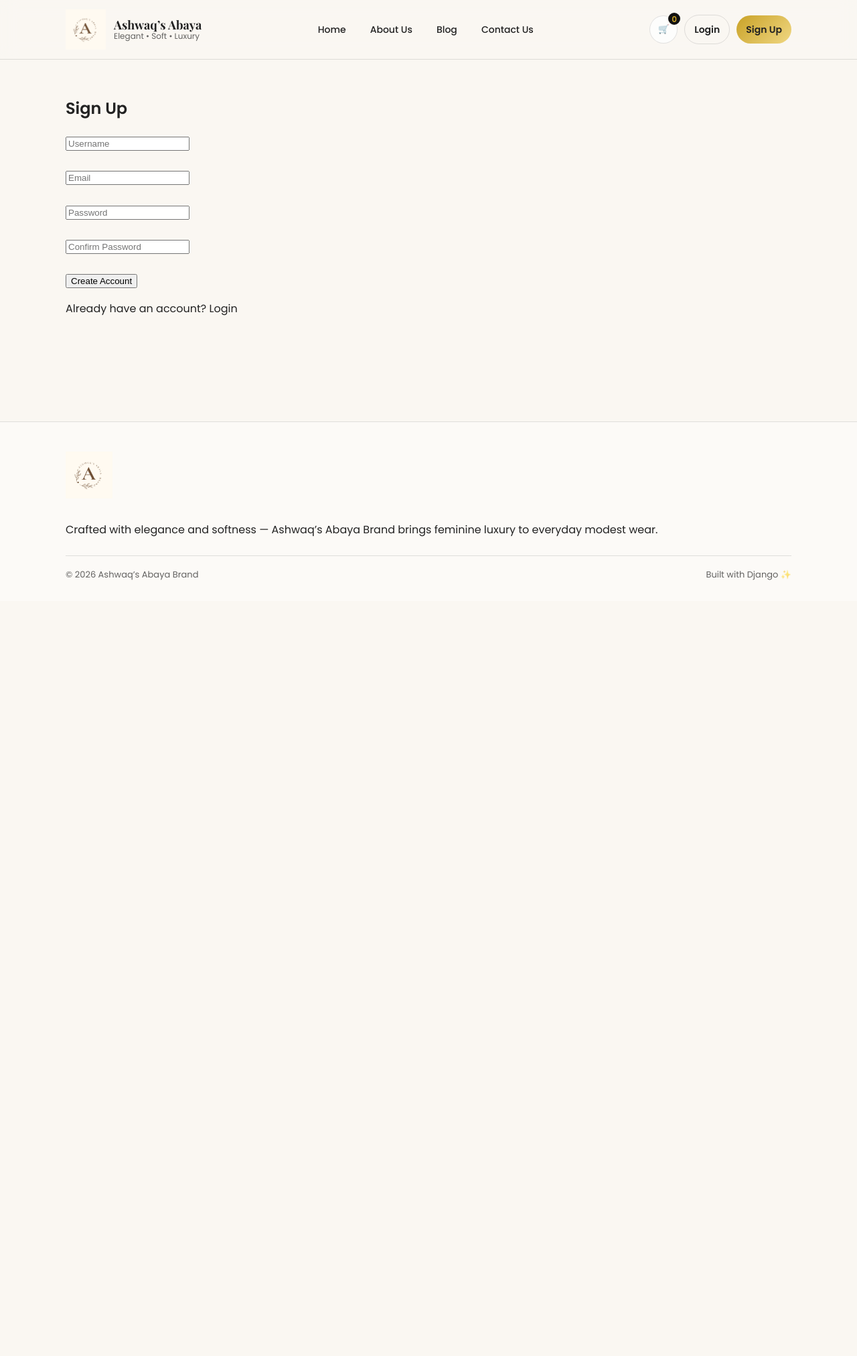
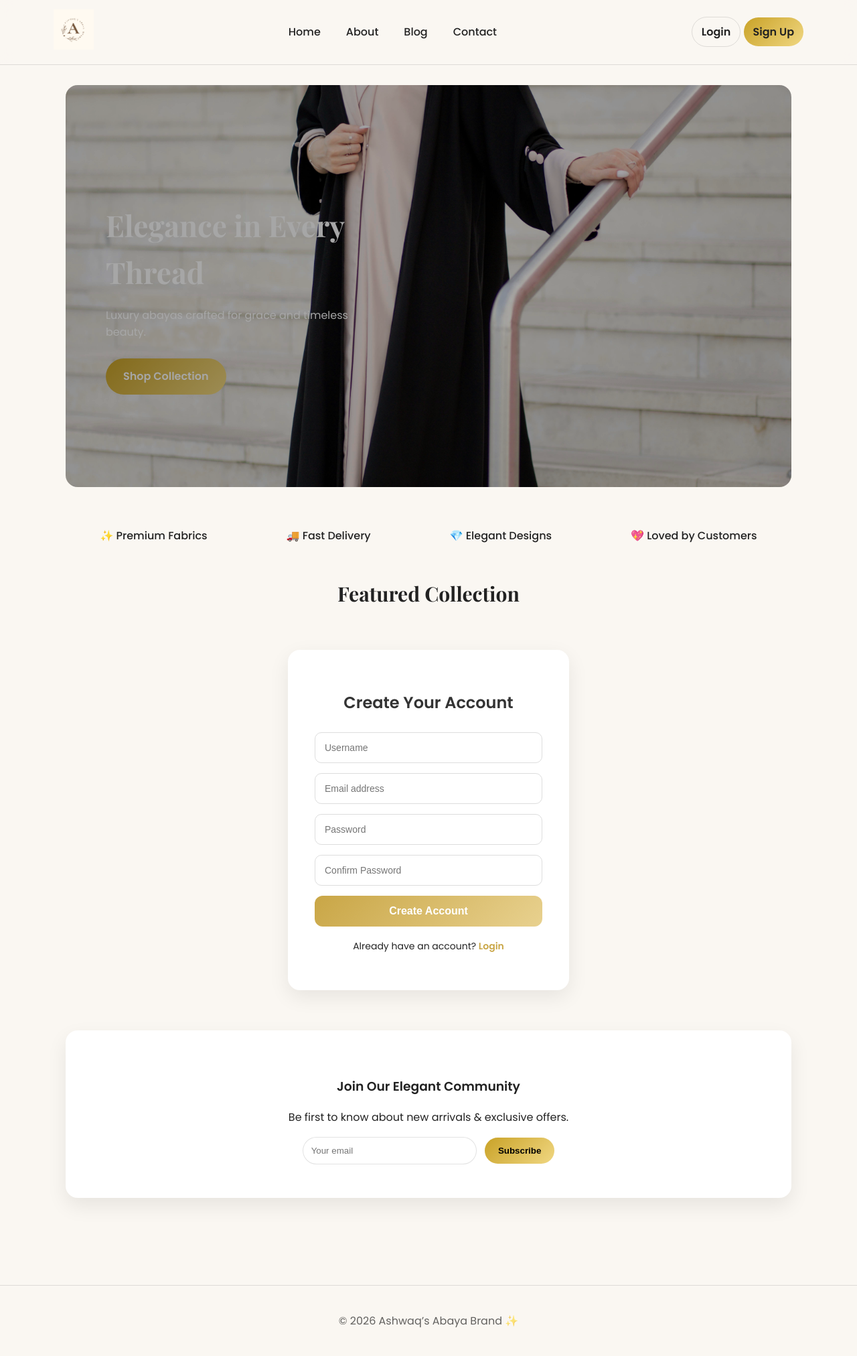
Before and after one commit to Azhwake/Abaya-for-deployment-, a Django app: page /accounts/signup/ in a window 1280 px wide. Shown: the whole page at 67% size. Before the commit the page ends 866 px from the top, so only its background shows below. Run offline with Django 5.2, Linux system fonts and the light colour scheme.

Commit message:
clean commit

```diff
--- a/templates/accounts/signup.html
+++ b/templates/accounts/signup.html
@@ -1,23 +1,102 @@
 {% extends "base.html" %}
 {% block content %}
 
-<h2>Sign Up</h2>
+<style>
+  .signup-container {
+    max-width: 420px;
+    margin: 60px auto;
+    padding: 40px;
+    background: #ffffff;
+    border-radius: 18px;
+    box-shadow: 0 10px 30px rgba(0, 0, 0, 0.08);
+    text-align: center;
+  }
+
+  .signup-container h2 {
+    margin-bottom: 25px;
+    font-weight: 600;
+    color: #333;
+  }
+
+  .signup-container input {
+    width: 100%;
+    padding: 14px;
+    margin-bottom: 15px;
+    border-radius: 10px;
+    border: 1px solid #ddd;
+    font-size: 14px;
+    transition: 0.3s;
+  }
+
+  .signup-container input:focus {
+    border-color: #c9a646;
+    outline: none;
+    box-shadow: 0 0 6px rgba(201, 166, 70, 0.3);
+  }
+
+  .signup-container button {
+    width: 100%;
+    padding: 14px;
+    border: none;
+    border-radius: 12px;
+    background: linear-gradient(135deg, #c9a646, #e8d18f);
+    color: white;
+    font-size: 16px;
+    font-weight: 600;
+    cursor: pointer;
+    transition: 0.3s;
+  }
+
+  .signup-container button:hover {
+    transform: translateY(-2px);
+    box-shadow: 0 6px 18px rgba(0, 0, 0, 0.15);
+  }
+
+  .signup-container p {
+    margin-top: 18px;
+    font-size: 14px;
+  }
+
+  .signup-container a {
+    color: #c9a646;
+    font-weight: 600;
+    text-decoration: none;
+  }
+
+  .signup-container a:hover {
+    text-decoration: underline;
+  }
+
+  .error-message {
+    color: #e74c3c;
+    margin-bottom: 15px;
+  }
+</style>
+
+<div class="signup-container">
+
+  <h2>Create Your Account</h2>
 
   {% if messages %}
   {% for message in messages %}
-    <p style="color:red;">{{ message }}</p>
+  <p class="error-message">{{ message }}</p>
   {% endfor %}
   {% endif %}
 
   <form method="POST">
     {% csrf_token %}
-  <input type="text" name="username" placeholder="Username" required><br><br>
-  <input type="email" name="email" placeholder="Email" required><br><br>
-  <input type="password" name="password1" placeholder="Password" required><br><br>
-  <input type="password" name="password2" placeholder="Confirm Password" required><br><br>
+    <input type="text" name="username" placeholder="Username" required>
+    <input type="email" name="email" placeholder="Email address" required>
+    <input type="password" name="password1" placeholder="Password" required>
+    <input type="password" name="password2" placeholder="Confirm Password" required>
     <button type="submit">Create Account</button>
   </form>
 
-<p>Already have an account? <a href="{% url 'login' %}">Login</a></p>
+  <p>
+    Already have an account?
+    <a href="{% url 'login' %}">Login</a>
+  </p>
+
+</div>
 
 {% endblock %}
--- a/templates/base.html
+++ b/templates/base.html
@@ -25,7 +25,6 @@
       --border: rgba(17, 17, 17, 0.12);
       --shadow: 0 12px 30px rgba(0, 0, 0, 0.08);
       --radius: 18px;
-      --radius-sm: 12px;
       --container: 1120px;
     }
 
@@ -35,7 +34,7 @@
 
     body {
       margin: 0;
-      font-family: "Poppins", system-ui, sans-serif;
+      font-family: "Poppins", sans-serif;
       background: var(--bg);
       color: var(--text);
       line-height: 1.6;
@@ -47,9 +46,8 @@
     }
 
     .container {
-      width: 100%;
       max-width: var(--container);
-      margin: 0 auto;
+      margin: auto;
       padding: 0 18px;
     }
 
@@ -58,7 +56,7 @@
       position: sticky;
       top: 0;
       z-index: 50;
-      background: rgba(250, 247, 242, 0.85);
+      background: rgba(250, 247, 242, 0.9);
       backdrop-filter: blur(12px);
       border-bottom: 1px solid var(--border);
     }
@@ -67,27 +65,11 @@
       display: flex;
       align-items: center;
       justify-content: space-between;
-      gap: 16px;
       padding: 14px 0;
     }
 
-    .brand {
-      display: flex;
-      align-items: center;
-      gap: 12px;
-    }
-
-    /* ✅ LOGO SIZE */
     .brand img {
       height: 60px;
-      width: auto;
-      display: block;
-    }
-
-    .brand-title {
-      display: flex;
-      flex-direction: column;
-      line-height: 1.1;
     }
 
     .brand-title strong {
@@ -95,45 +77,27 @@
       font-size: 18px;
     }
 
-    .brand-title small {
-      font-size: 12px;
-      color: var(--muted);
-    }
-
     nav.nav-links {
       display: flex;
-      gap: 12px;
-      flex: 1;
-      justify-content: center;
+      gap: 14px;
     }
 
     .nav-link {
-      padding: 9px 12px;
+      padding: 8px 12px;
       border-radius: 999px;
-      font-size: 14px;
       font-weight: 500;
-      transition: 0.2s ease;
     }
 
     .nav-link:hover {
       border: 1px solid var(--border);
-      background: rgba(255, 255, 255, 0.75);
-    }
-
-    .nav-right {
-      display: flex;
-      align-items: center;
-      gap: 10px;
+      background: white;
     }
 
     .btn {
       padding: 10px 14px;
       border-radius: 999px;
-      font-size: 14px;
+      border: 1px solid var(--border);
       font-weight: 600;
-      border: 1px solid var(--border);
-      background: transparent;
-      cursor: pointer;
     }
 
     .btn-gold {
@@ -141,130 +105,180 @@
       border: none;
     }
 
-    .mini-cart {
-      position: relative;
+    main.page {
+      padding: 30px 0 70px;
     }
 
-    .cart-btn {
-      width: 42px;
-      height: 42px;
+    /* HERO */
+    .hero {
+      height: 75vh;
+      border-radius: var(--radius);
+      background: url("{% static 'media/abaya-hero.jpg' %}") center/cover no-repeat;
+      display: flex;
+      align-items: center;
+      padding: 60px;
+      color: white;
+      position: relative;
+      margin-bottom: 60px;
+    }
+
+    .hero::after {
+      content: "";
+      position: absolute;
+      inset: 0;
+      background: rgba(0, 0, 0, 0.35);
+      border-radius: var(--radius);
+    }
+
+    .hero-text {
+      position: relative;
+      max-width: 420px;
+    }
+
+    .hero-text h1 {
+      font-family: "Playfair Display", serif;
+      font-size: 44px;
+      margin-bottom: 16px;
+    }
+
+    .hero-btn {
+      background: linear-gradient(135deg, #C9A227, #F0D782);
+      padding: 14px 26px;
+      border-radius: 999px;
+      font-weight: 600;
+      display: inline-block;
+      margin-top: 10px;
+    }
+
+    /* SECTION TITLE */
+    .section-title {
+      text-align: center;
+      font-family: "Playfair Display", serif;
+      font-size: 30px;
+      margin: 50px 0 20px;
+    }
+
+    /* FEATURES */
+    .features {
+      display: flex;
+      justify-content: space-around;
+      margin: 40px 0;
+      font-weight: 500;
+      text-align: center;
+      flex-wrap: wrap;
+      gap: 15px;
+    }
+
+    /* NEWSLETTER */
+    .newsletter {
+      text-align: center;
+      padding: 50px;
+      background: white;
+      border-radius: var(--radius);
+      box-shadow: var(--shadow);
+      margin-top: 60px;
+    }
+
+    .newsletter input {
+      padding: 12px;
+      width: 260px;
       border-radius: 999px;
       border: 1px solid var(--border);
-      background: rgba(255, 255, 255, 0.75);
+      margin-right: 8px;
+    }
+
+    .newsletter button {
+      padding: 12px 20px;
+      border-radius: 999px;
+      border: none;
+      background: linear-gradient(135deg, #C9A227, #F0D782);
+      font-weight: 600;
       cursor: pointer;
     }
 
-    .cart-count {
-      position: absolute;
-      top: -6px;
-      right: -6px;
-      background: var(--primary);
-      color: var(--accent);
-      font-weight: 700;
-      font-size: 12px;
-      width: 22px;
-      height: 22px;
-      border-radius: 999px;
-      display: grid;
-      place-items: center;
-      border: 2px solid var(--bg);
+    /* PRODUCT HOVER */
+    .product-card {
+      transition: 0.3s ease;
     }
 
-    main.page {
-      min-height: calc(100vh - 260px);
-      padding: 34px 0 70px;
+    .product-card:hover {
+      transform: translateY(-6px);
+      box-shadow: 0 20px 40px rgba(0, 0, 0, 0.12);
     }
 
-    /* FOOTER */
     footer.footer {
       border-top: 1px solid var(--border);
-      background: rgba(255, 255, 255, 0.35);
-      padding: 44px 0 28px;
-    }
-
-    .footer-brand img {
-      height: 70px;
-      margin-bottom: 10px;
-    }
-
-    .footer-bottom {
-      margin-top: 26px;
-      padding-top: 18px;
-      border-top: 1px solid var(--border);
-      display: flex;
-      justify-content: space-between;
-      flex-wrap: wrap;
+      padding: 40px 0;
+      margin-top: 60px;
+      text-align: center;
       color: var(--muted);
-      font-size: 13px;
     }
   </style>
-
-  {% block extra_css %}{% endblock %}
 </head>
 
 <body>
 
-  <!-- NAVBAR -->
   <header class="navbar">
-    <div class="container">
-      <div class="nav-inner">
+    <div class="container nav-inner">
 
-        <!-- ✅ LOGO INSERTED -->
       <a class="brand" href="{% url 'product_list' %}">
-          <img src="{% static 'media/Ashwaq-logo.png' %}" alt="Ashwaq Logo">
-          <div class="brand-title">
-            <strong>Ashwaq’s Abaya</strong>
-            <small>Elegant • Soft • Luxury</small>
-          </div>
+        <img src="{% static 'media/Ashwaq-logo.png' %}" alt="logo">
       </a>
 
       <nav class="nav-links">
         <a class="nav-link" href="{% url 'product_list' %}">Home</a>
-          <a class="nav-link" href="{% url 'about' %}">About Us</a>
-          <!-- <a class="nav-link" href="{% url 'blog_list' %}">News</a> -->
+        <a class="nav-link" href="{% url 'about' %}">About</a>
         <a class="nav-link" href="{% url 'blog_list' %}">Blog</a>
-          <a class="nav-link" href="{% url 'contact' %}">Contact Us</a>
+        <a class="nav-link" href="{% url 'contact' %}">Contact</a>
       </nav>
 
-        <div class="nav-right">
-
-          <div class="mini-cart">
-            <button class="cart-btn">🛒</button>
-            <div class="cart-count">{{ cart_count|default:"0" }}</div>
+      <div>
+        <a class="btn" href="{% url 'login' %}">Login</a>
+        <a class="btn btn-gold" href="{% url 'signup' %}">Sign Up</a>
       </div>
 
-          {% if user.is_authenticated %}
-          {% else %}
-          <a class="btn" href="{% url 'login' %}">Login</a>
-          <a class="btn btn-gold" href="{% url 'signup' %}">Sign Up</a>
-          {% endif %}
-        </div>
-
-      </div>
     </div>
   </header>
 
   <main class="page">
     <div class="container">
+
+      <!-- HERO -->
+      <section class="hero">
+        <div class="hero-text">
+          <h1>Elegance in Every Thread</h1>
+          <p>Luxury abayas crafted for grace and timeless beauty.</p>
+          <a href="{% url 'product_list' %}" class="hero-btn">Shop Collection</a>
+        </div>
+      </section>
+
+      <!-- FEATURES -->
+      <div class="features">
+        <div>✨ Premium Fabrics</div>
+        <div>🚚 Fast Delivery</div>
+        <div>💎 Elegant Designs</div>
+        <div>💖 Loved by Customers</div>
+      </div>
+
+      <h2 class="section-title">Featured Collection</h2>
+
       {% block content %}{% endblock %}
+
+      <!-- NEWSLETTER -->
+      <div class="newsletter">
+        <h3>Join Our Elegant Community</h3>
+        <p>Be first to know about new arrivals & exclusive offers.</p>
+        <form>
+          <input type="email" placeholder="Your email">
+          <button>Subscribe</button>
+        </form>
+      </div>
+
     </div>
   </main>
 
-  <!-- FOOTER -->
   <footer class="footer">
-    <div class="container">
-      <div class="footer-brand">
-
-        <!-- ✅ FOOTER LOGO -->
-        <img src="{% static 'media/Ashwaq-logo.png' %}" alt="Ashwaq Logo">
-        <p>Crafted with elegance and softness — Ashwaq’s Abaya Brand brings feminine luxury to everyday modest wear.</p>
-      </div>
-
-      <div class="footer-bottom">
-        <div>© 2026 Ashwaq’s Abaya Brand</div>
-        <div>Built with Django ✨</div>
-      </div>
-    </div>
+    © 2026 Ashwaq’s Abaya Brand ✨
   </footer>
 
 </body>
```
Also changed, not shown: db.sqlite3, static/media/abaya-hero.jpg (added). Lines whose indentation alone changed are shown as unchanged.
